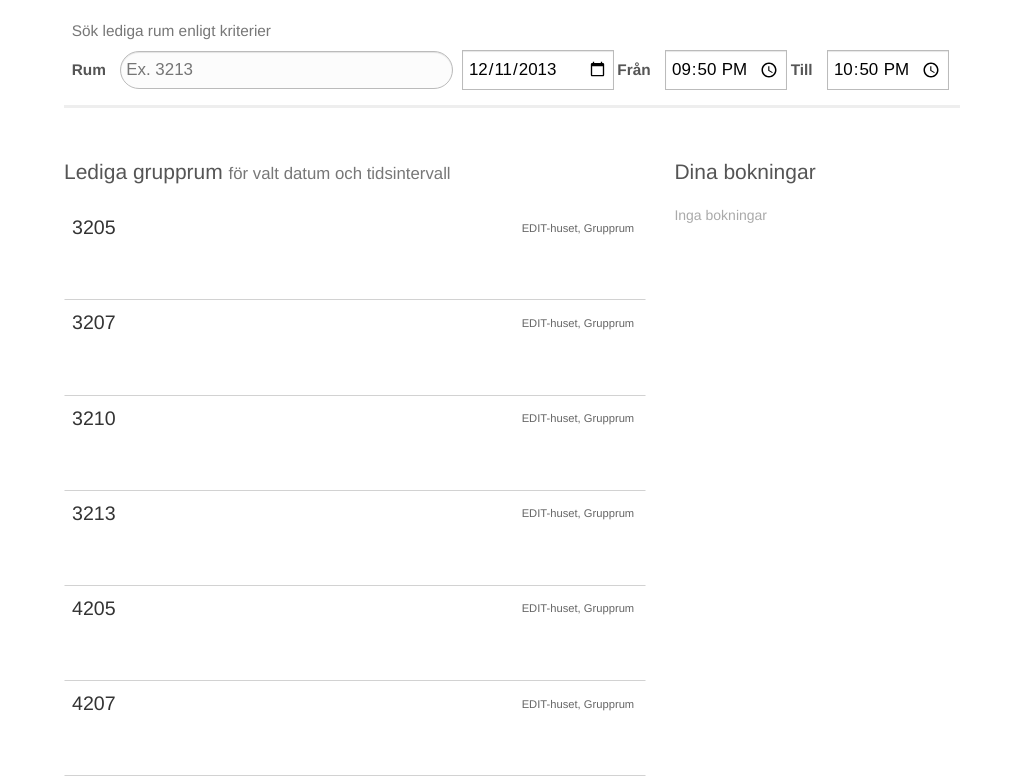
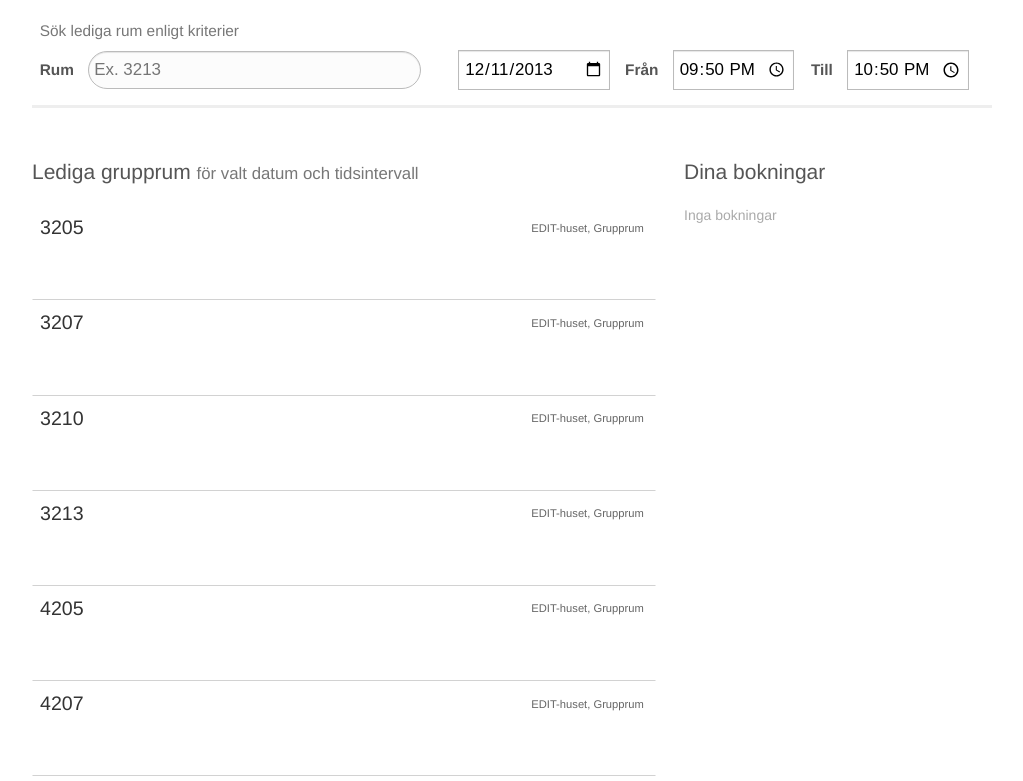
Before and after one commit to robinandersson/mmt031-timeedit, a plain HTML site: page index.html in a window 1280 px wide. Shown: the part 80-861 px from the top of the page, without its empty margins (128-1151 px from the left). Drawn offline with Linux system fonts and the light colour scheme.

Commit message:
Don't use fluid body

```diff
--- a/style.css
+++ b/style.css
@@ -9,7 +9,8 @@
 
 body {
 	font: 14px/1.5 "Helvetica Neue", sans-serif;
-	margin: 2em 15%;
+	width: 960px;
+	margin: 2em auto;
 	color: #333;
 	-webkit-font-smoothing: antialiased;
 }
```
